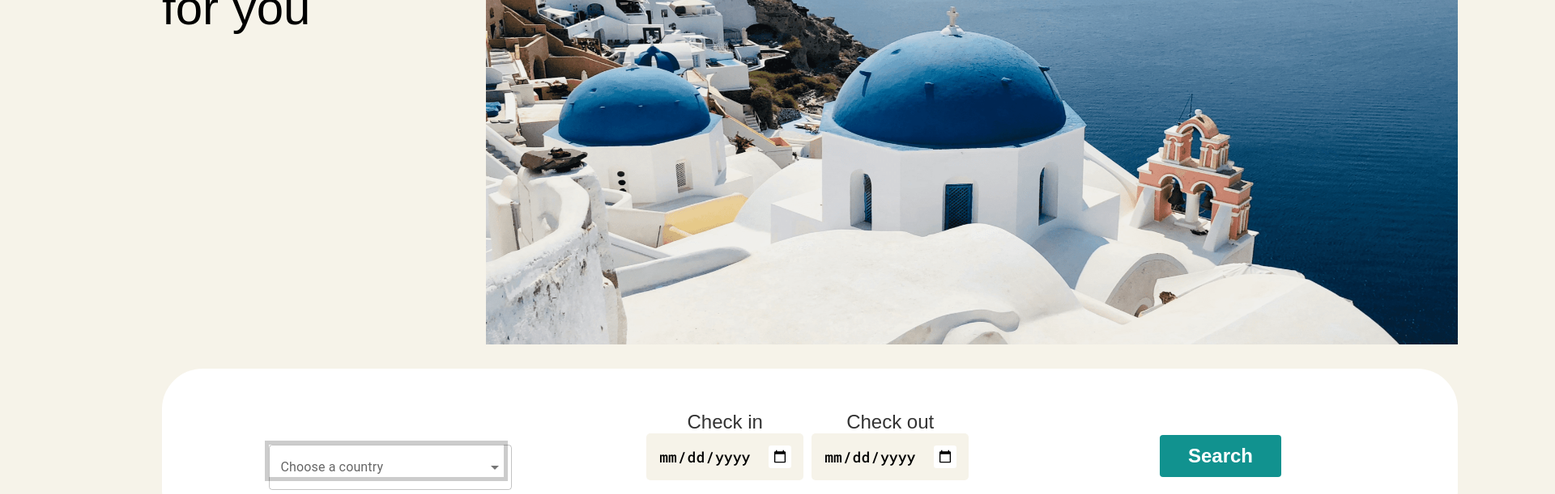
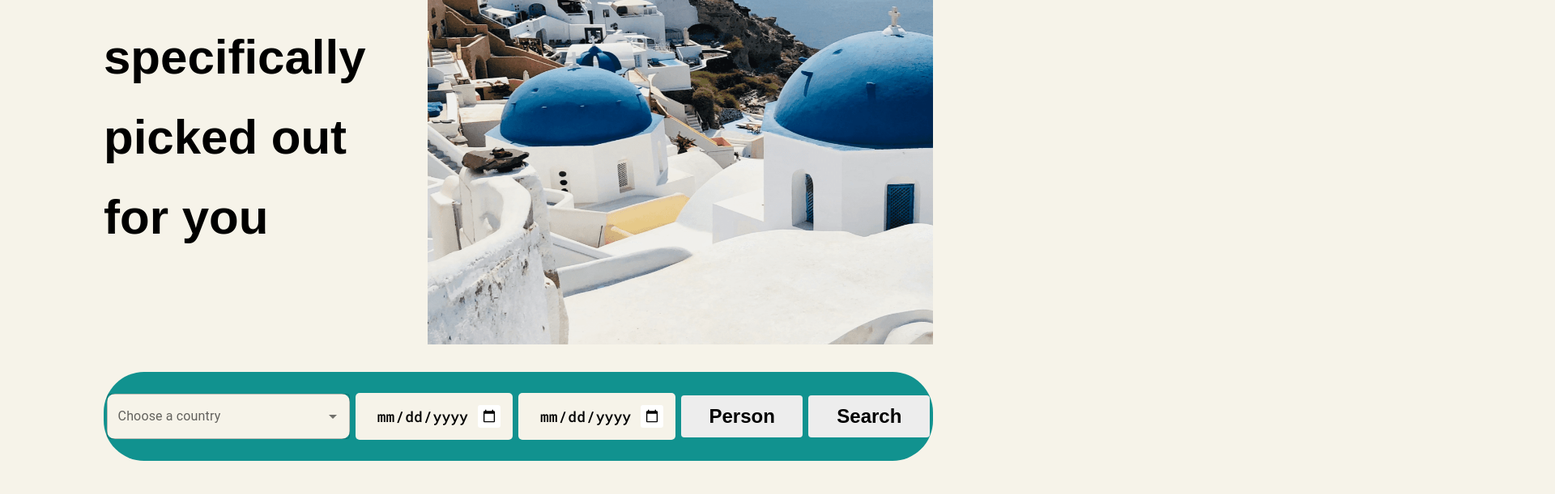
Before and after one commit to junjie50/memora, a React (Create React App) app in the folder memora/: page / in a window 1280 px wide. Shown: the part 660-1271 px from the top of the page at 81% size, 1920 px wide, since content can reach past the window. Built offline with nearby package versions, Linux system fonts and the light colour scheme; a web font is replaced by a local one.

Commit message:
feat: added props to hotel listing page.

```diff
--- a/memora/src/pages/Home.css
+++ b/memora/src/pages/Home.css
@@ -1,41 +1,44 @@
-.container {
+.home-container {
+    display : block;
+    align-items: center;
+    justify-content: center;
+    max-width: 2000px;
     min-width: 800px;
+    margin-left: auto;
+    margin-right: auto;
 }
 
 .post-container {
+    display :flex;
+    align-items: center;
+    justify-content: center;
     margin-top: 100px;
+    width: 80%;
     margin-left: auto;
     margin-right: auto;
-    width: 80%;
-    max-width: 2000px;
-    overflow: auto
+    overflow-x: hidden;
+}
+
+.post-thumb {
+    min-width: 300px;
+}
+.post-content {
+    width: 400px;
 }
 
 .home-image {
-    display:block;
     height: 750px;
     width: 1200px;
+    overflow: hidden;
 }
 
-.post-thumb {
-    display: block;
-    float: right;
-    margin-left: auto;
-    margin-right: auto
-}
-.post-content {
-    float: left;
-    margin-left: auto;
-    margin-left: auto;
-    width: 400px;
-}
 .post-title {
     font-weight: bold;
     font-size: 200%
 }
 
 header h1 {
-    font-size: 80px;
+    font-size: 90px;
     font-weight: 800;
     background-image: linear-gradient(to left, #089c99, #11928F);
     color: transparent;
@@ -45,7 +48,8 @@ header h1 {
 
 header h2 {
     font-size: 60px;
-    font-weight: 400;
+    font-weight: 600;
+    margin-top: 30px;
     color: #000;
     background-clip: text;
     -webkit-background-clip: text;
@@ -72,47 +76,67 @@ header h2 {
 }
 
 .form-container {
-    display: block;
-    box-sizing: border-box;
+    display:flex;
+    flex-direction:row;
+    align-items: center;
+    justify-content: center;
     margin-top: 30px;
     margin-bottom: 30px;
     border-radius: 50px;
-    background-color: #fff;
+    background-color: #11928F;
     width: 80%;
-    max-width: 2000px;
+    height: 110px;
     margin-left: auto;
     margin-right: auto;
-    height:200px;
-    padding: 20px;
+    padding:0;
 }
-.form-container-input-container {
-    display:inline-block;
-    align-content: center;
-    text-align: center;
-    width: 33%;
-    height: 150px;
+.form-container-input-container, .datepicker-input, .form-container-button {
     font-size: 24px;
     font-weight: 500;
+    text-align: center;
+    margin-left: auto;
+    margin-right: auto;
+    background-color: #F6F3E9;;
+    border-radius: 10px;
 }
 
-.align-in-container {
-    text-align: left;;
+.display-container {
+    margin-top: 10px;
+    border-radius: 20px;
+    height: 160px;
+    width:400px;
+    background-color: #fff;
+    position: absolute;
+    display:block;
 }
 
-.form-container-input {
-    border: 5px solid #ccc;
-    width: 300px;
-    height: 50px;
-    margin-top: auto;
-    margin-bottom: auto;
-    margin-left: calc((100% - 300px)/2);
+.display-item-container {
+    line-height: 40px;
+    width: auto;
+    border-radius: 20px;
+    background-color: #fff;
+    position: relative;
+    display:flex;
 }
 
-.date-container {
-    text-align: center;
-    display:inline-block;
-    margin-left: 10px;
-    font-size: 24px;
+.display-item-row {
+
+}
+
+.display-item-name  {
+    font-size: 20px;
+    height: 30px;
+    width: 30%;
+}
+
+.display-item-buttons {
+
+}
+
+.form-container-input,.form-container-button, .datepicker-input {
+    margin-left: auto;
+    margin-right: auto;
+    height: 50%;
 }
 
 .form-container-button {
@@ -120,12 +144,12 @@ header h2 {
     font-weight: 800;
     width: 150px;
     border-radius: 4px;
-    color: #fff;
+    color: #000;
     padding: 12px;
     cursor: pointer;
     border: none;
     flex: 1;
-    background-color: #11928F;
+    background-color: #EDEDED;
 }
 
 @media screen and (max-width: 600px) {
@@ -144,6 +168,7 @@ header h2 {
     margin: 0;
     box-sizing: border-box;
 }
+
 input[type="date"]{
     background-color: #F6F3E9;
     padding: 15px;
@@ -154,6 +179,7 @@ input[type="date"]{
     outline: none;
     border-radius: 5px;
 }
+
 ::-webkit-calendar-picker-indicator{
     background-color: #ffffff;
     padding: 5px;
@@ -171,3 +197,7 @@ li {
     padding: 5px 0;
     font-size: 18px;
 }
+
+.activities-carousell {
+    height: 500px;
+}
--- a/memora/src/pages/Home.js
+++ b/memora/src/pages/Home.js
@@ -9,71 +9,127 @@ import './Home.css'
 function Home() {
     const navigate = useNavigate();
     const handleClick = () => {
-        navigate("hotelListings")
+        navigate("hotelListings", {
+            checkin:checkin,
+            checkout:checkout,
+            parent:parent,
+            children:children,
+            results:results,
+            searchTerm:searchTerm
+        })
     };
+
+    const handlePaxClick = () => {
+        setShowPax(!showPax);
+    }
 
     // States
     const [searchTerm, setSearchTerm] = useState('');
     const [results, setResults] = useState([]);
+    const [children, setChildren] = useState(0);
+    const [parent, setParent] = useState(0);
+    const [checkin, setCheckIn] = useState("05/06/2024");
+    const [checkout, setCheckOut] = useState("05/07/2024");
+    const [showPax, setShowPax] = useState(false);
+
 
     const items = [
         "Singapore", "Malaysia"
       ];
 
-    const handleSearch = (event) => {
-        const value = event.target.value;
-        setSearchTerm(value);
-
-        const searchResults = items.filter(item =>
-            item.toLowerCase().includes(value.toLowerCase())
-        );
-        setResults(searchResults);
-    };
-
   return (
-    <div className="container">
+    <div>
         <Navbar />
+        <div className="home-container">
             <div className="post-container">
                 <div className="post-content">
-            <header>
+                    <header className="post-content">
                         <h1>Memora</h1>
                         <h2>Hotels</h2>
                         <h2>specifically</h2>
                         <h2>picked out</h2>
                         <h2>for you</h2>
                     </header>
-
                 </div>
                 <div className="post-thumb"><img className="home-image" src={Image} alt="View of the amazing Santorini."/></div>
             </div>
             <div className="form-container">
-            <form>
                 <div className="form-container-input-container">
                     <div className="form-container-input">
                         <CountrySelect />
                     </div>
                 </div>
                 <div className="form-container-input-container">
-                    <div className="date-container">
-                        <div className="date-container-tag">
-                                Check in
-                        </div>
                     <input type="date" className="datepicker-input" />
                 </div>
-                    <div className="date-container">
-                        <div className="date-container-tag">
-                                Check out
-                        </div>
+                <div className="form-container-input-container">
                     <input type="date" className="datepicker-input" />
                 </div>
+                <div className="form-container-input-container">
+                    <button onClick={handlePaxClick} className='form-container-button'>
+                        Person
+                    </button>
+                    {showPax &&
+                        <div className="display-container">
+                            <div className="display-item-container">
+                                <div className='display-item-name'>
+                                    Adults
                                 </div>
+                                <div>
+                                    <button>
+                                        minus
+                                    </button>
+                                    <button>
+                                        plus
+                                    </button>
+                                </div>
+                            </div>
+                            <div className="display-item-container">
+                                <div className='display-item-name'>
+                                    Children
+                                </div>
+                                <div>
+                                    <button>
+                                        minus
+                                    </button>
+                                    <button>
+                                        plus
+                                    </button>
+                                </div>
+                            </div>
+                            <div className="display-item-container">
+                                <div className='display-item-name'>
+                                    Rooms
+                                </div>
+                                <div>
+                                    <button>
+                                        minus
+                                    </button>
+                                    <button>
+                                        plus
+                                    </button>
+                                </div>
+                            </div>
+                            <div className="display-item-container">
+                                <button className="display-item-name">
+                                    Done
+                                </button>
+                            </div>
+                        </div>
+                    }
+                </div>
+
                 <div className="form-container-input-container">
                     <button type="submit"
                         className="form-container-button" onClick={handleClick}>
                         Search
                     </button>
                 </div>
-            </form>
+            </div>
+
+        </div>
+        <div className="activities-carousell">
+
         </div>
         <Footer />
     </div>
```
Lines whose indentation alone changed are shown as unchanged.
